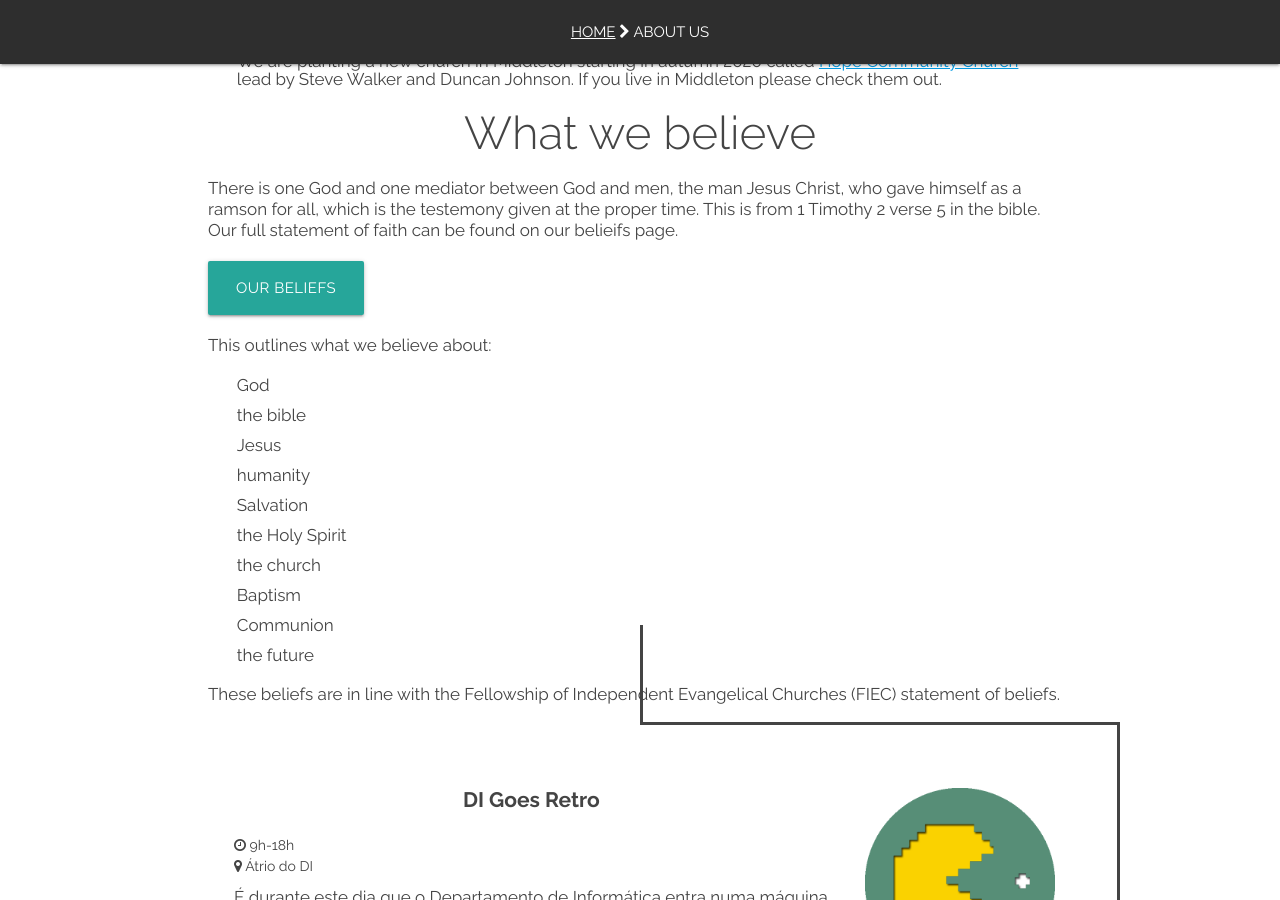
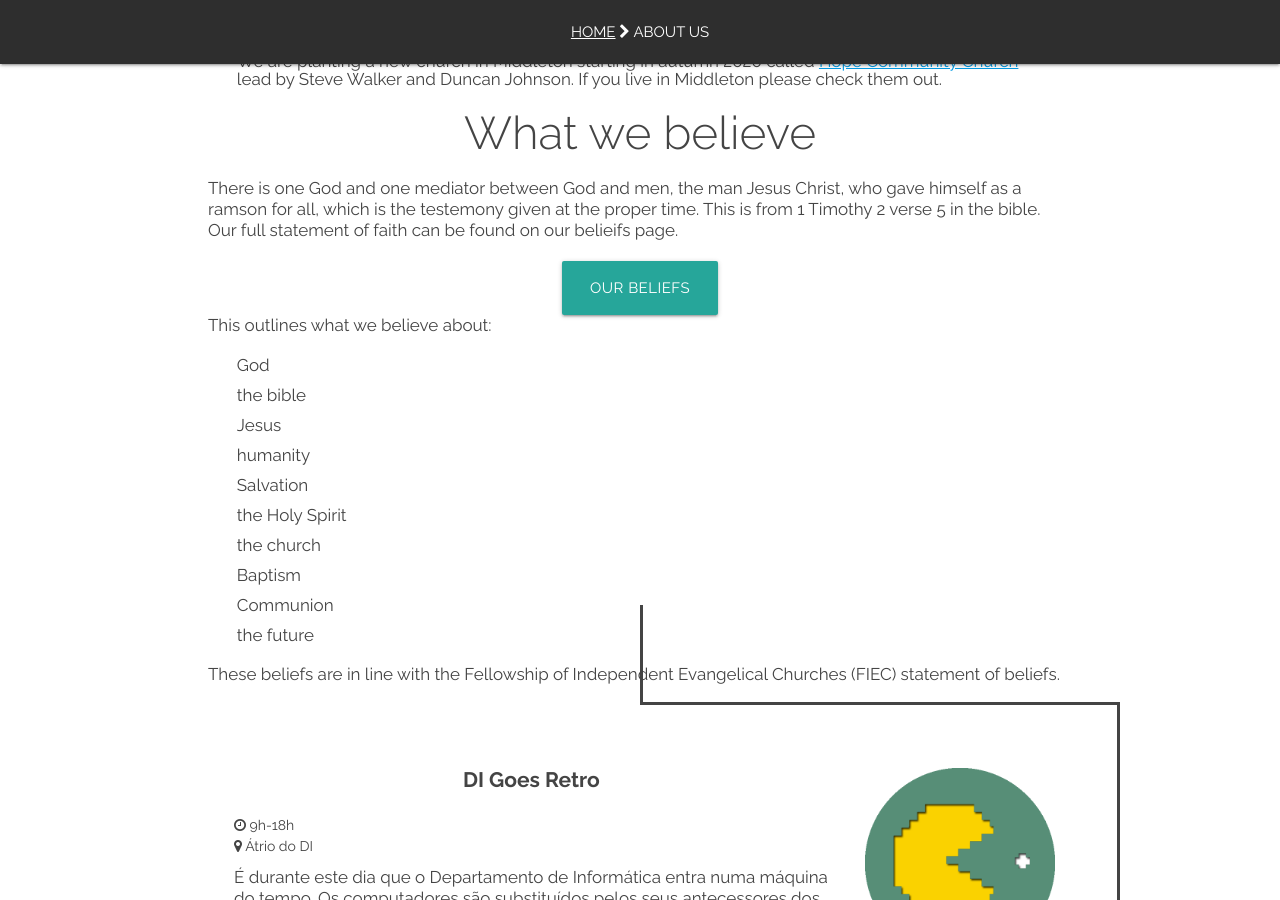
Before and after one commit to woodcock3/citychurch, a Jekyll site: the page built from _posts/2000-01-04-aboutus.md, in a window 1280 px wide and 900 px high, scrolled down 613 px. Built offline with Jekyll 4.4.1, drawn with Linux system fonts in a browser that asks for light colours; our own code applies the rules of GitHub Pages for plain Markdown files.

Commit message:
Update 2000-01-04-aboutus.md

```diff
--- a/_posts/2000-01-04-aboutus.md
+++ b/_posts/2000-01-04-aboutus.md
@@ -31,7 +31,9 @@ Realising our need of the Lord and our need of his spirit to be at work amongst
 There is one God and one mediator between God and men, the man Jesus Christ, who gave himself as a ramson for all, which is the testemony given at the proper time.
 This is from 1 Timothy 2 verse 5 in the bible. Our full statement of faith can be found on our belieifs page.
 
-<a class="waves-effect waves-light btn-large center-align" href="{{ 'we-believe' | relative_url }}">Our beliefs</a>
+<div class="center-align">
+  <a class="waves-effect waves-light btn-large" href="{{ 'we-believe' | relative_url }}">Our beliefs</a>
+</div>
 
 This outlines what we believe about:
 - God
```
